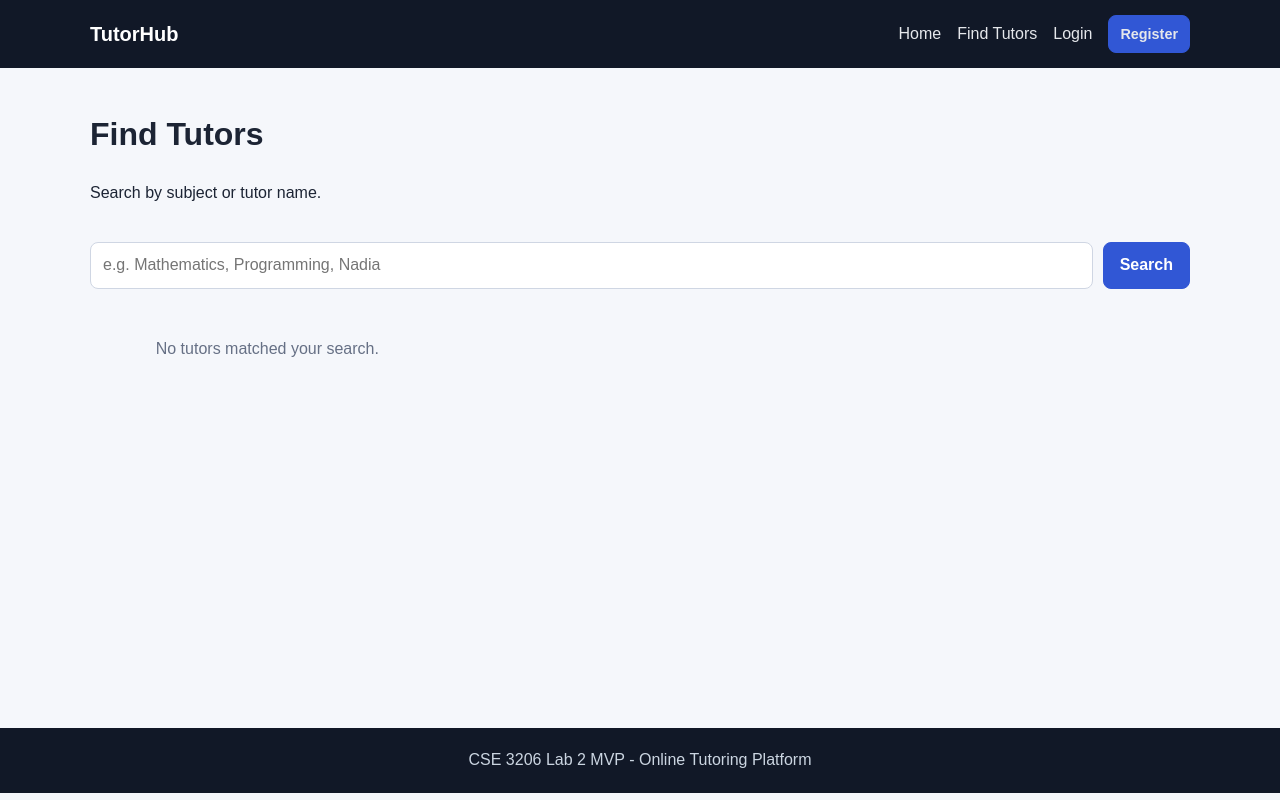
After one commit to Kafi2611/online-tutoring-platform, a Django app: page /tutors/ in a window 1280 px wide. The commit adds this page. Run offline with Django 5.2, Linux system fonts and the light colour scheme.

Commit message:
Add tutor discovery interface and search tests

```diff
--- a/src/templates/base.html
+++ b/src/templates/base.html
@@ -13,11 +13,11 @@
         <a class="brand" href="{% url 'home' %}">TutorHub</a>
         <nav class="nav-links">
             <a href="{% url 'home' %}">Home</a>
+            <a href="{% url 'tutors:list' %}">Find Tutors</a>
             {% if user.is_authenticated %}
+                {% if user.role == 'TUTOR' %}<a href="{% url 'tutors:profile_edit' %}">My Tutor Profile</a>{% endif %}
                 <a href="{% url 'accounts:dashboard' %}">Dashboard</a>
-                <form class="inline-form" method="post" action="{% url 'accounts:logout' %}">
-                    {% csrf_token %}<button class="link-button" type="submit">Logout</button>
-                </form>
+                <form class="inline-form" method="post" action="{% url 'accounts:logout' %}">{% csrf_token %}<button class="link-button" type="submit">Logout</button></form>
             {% else %}
                 <a href="{% url 'accounts:login' %}">Login</a>
                 <a class="button small" href="{% url 'accounts:register' %}">Register</a>
--- /dev/null
+++ b/src/templates/tutors/tutor_list.html
@@ -0,0 +1,30 @@
+{% extends "base.html" %}
+{% block title %}Find Tutors - TutorHub{% endblock %}
+{% block content %}
+<div class="page-heading">
+    <div>
+        <h1>Find Tutors</h1>
+        <p>Search by subject or tutor name.</p>
+    </div>
+</div>
+
+<form class="search-form" method="get">
+    <input type="search" name="q" value="{{ query }}" placeholder="e.g. Mathematics, Programming, Nadia">
+    <button class="button" type="submit">Search</button>
+    {% if query %}<a class="button secondary" href="{% url 'tutors:list' %}">Clear</a>{% endif %}
+</form>
+
+<div class="card-grid">
+    {% for profile in tutors %}
+        <article class="card">
+            <span class="badge">{{ profile.subject }}</span>
+            <h2>{{ profile.user.get_full_name|default:profile.user.username }}</h2>
+            <p><strong>Qualification:</strong> {{ profile.qualification|default:"Not added yet" }}</p>
+            <p><strong>Experience:</strong> {{ profile.experience_years }} year{{ profile.experience_years|pluralize }}</p>
+            <a class="button small" href="{% url 'tutors:detail' profile.pk %}">View Profile</a>
+        </article>
+    {% empty %}
+        <div class="empty-state">No tutors matched your search.</div>
+    {% endfor %}
+</div>
+{% endblock %}
```
Also changed, not shown: src/templates/tutors/profile_form.html (added, +13 -0 lines), src/templates/tutors/tutor_detail.html (added, +24 -0 lines), src/tutors/tests.py (+20 -1 lines).
